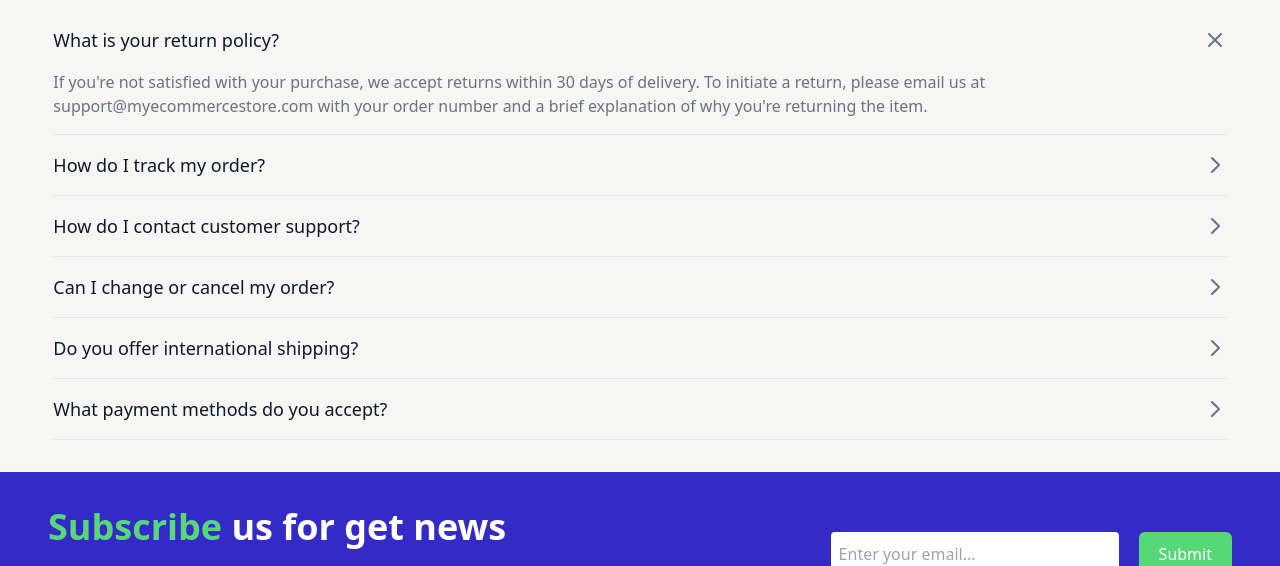
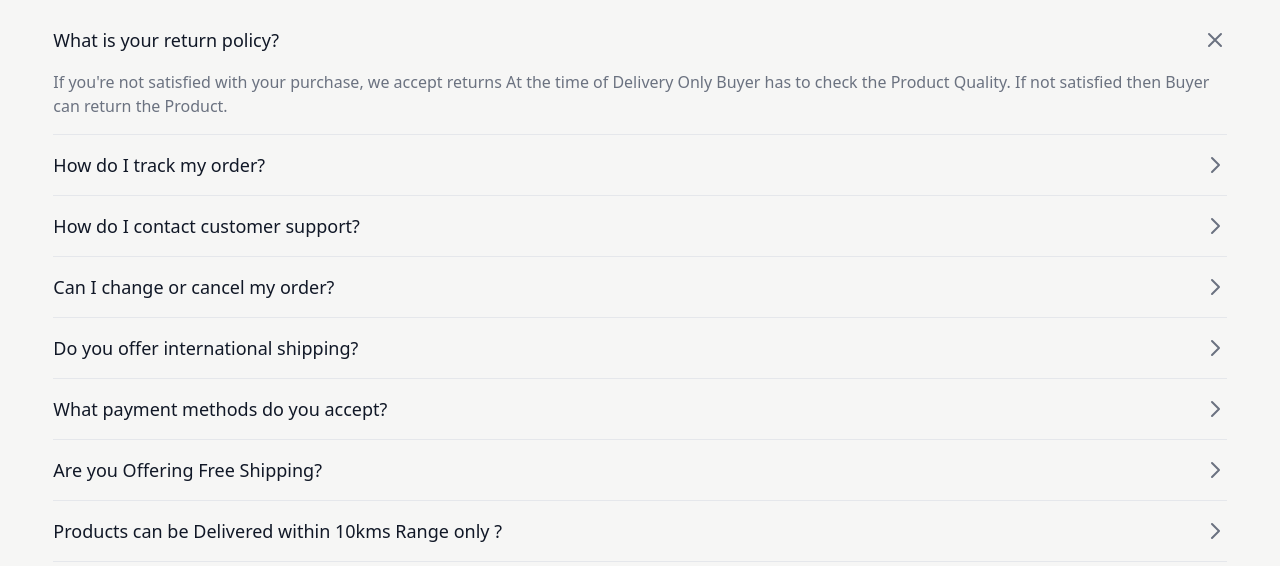
Before and after one commit to pesto-students/agrilyfe-p7team, a React app in the folder frontend/: page /faq in a window 1280 px wide. Both pictures are taken after a click on the button "What is your return policy?". Shown: the part 234-800 px from the top of the page. Built offline with nearby package versions, Linux system fonts and the light colour scheme; no server answers.

Commit message:
label changes

```diff
--- a/frontend/src/components/Checkout/Checkout.tsx
+++ b/frontend/src/components/Checkout/Checkout.tsx
@@ -271,6 +271,7 @@ const ShippingInfo = ({
 
         <div></div>
       </form>
+      <label>Product will be Delivered with in 10 Kms Range Only</label>
       <h5
         className="text-[18px] cursor-pointer inline-block"
         onClick={() => setUserInfo(!userInfo)}
--- a/frontend/src/components/Products/ProductDetails.tsx
+++ b/frontend/src/components/Products/ProductDetails.tsx
@@ -205,6 +205,9 @@ const ProductDetails = ({ data }: any) => {
                     Add to cart <AiOutlineShoppingCart className="ml-1" />
                   </span>
                 </div>
+                <div>
+                <p style={{color: "black"}} >Product will be Delivered with in 10 Kms Range</p>
+                  </div>
                 <div className="flex items-center pt-8">
                   <Link to={`/shop/preview/${data?.shop._id}`}>
                     <img
@@ -232,6 +235,7 @@ const ProductDetails = ({ data }: any) => {
                     </span>
                   </div>
                 </div>
+
               </div>
             </div>
           </div>
--- a/frontend/src/pages/FAQPage.tsx
+++ b/frontend/src/pages/FAQPage.tsx
@@ -72,9 +72,8 @@ const Faq = () => {
             <div className="mt-4">
               <p className="text-base text-gray-500">
                 If you're not satisfied with your purchase, we accept returns
-                within 30 days of delivery. To initiate a return, please email
-                us at support@myecommercestore.com with your order number and a
-                brief explanation of why you're returning the item.
+                At the time of Delivery Only Buyer has to check the Product Quality.
+                If not satisfied then Buyer can return the Product.
               </p>
             </div>
           )}
@@ -171,7 +170,7 @@ const Faq = () => {
             <div className="mt-4">
               <p className="text-base text-gray-500">
                 You can contact our customer support team by emailing us at
-                support@myecommercestore.com, or by calling us at (555) 123-4567
+                support@agrilyfe.com, or by calling us at (+91) 1234-456-789
                 between the hours of 9am and 5pm EST, Monday through Friday.
               </p>
             </div>
@@ -221,8 +220,7 @@ const Faq = () => {
               <p className="text-base text-gray-500">
                 Unfortunately, once an order has been placed, we are not able to
                 make changes or cancellations. If you no longer want the items
-                you've ordered, you can return them for a refund within 30 days
-                of delivery.
+                you've ordered, you can return them for a refund at the time of Delivery.
               </p>
             </div>
           )}
@@ -269,7 +267,7 @@ const Faq = () => {
           {activeTab === 6 && (
             <div className="mt-4">
               <p className="text-base text-gray-500">
-                Currently, we only offer shipping within the United States.
+                Currently, we only offer shipping within the India.
               </p>
             </div>
           )}
@@ -322,6 +320,98 @@ const Faq = () => {
             </div>
           )}
         </div>
+        <div className="border-b border-gray-200 pb-4">
+          <button
+            className="flex items-center justify-between w-full"
+            onClick={() => toggleTab(8)}
+          >
+            <span className="text-lg font-medium text-gray-900">
+              Are you Offering Free Shipping?
+            </span>
+            {activeTab === 8 ? (
+              <svg
+                className="h-6 w-6 text-gray-500"
+                fill="none"
+                viewBox="0 0 24 24"
+                stroke="currentColor"
+              >
+                <path
+                  strokeLinecap="round"
+                  strokeLinejoin="round"
+                  strokeWidth={2}
+                  d="M6 18L18 6M6 6l12 12"
+                />
+              </svg>
+            ) : (
+              <svg
+                className="h-6 w-6 text-gray-500"
+                fill="none"
+                viewBox="0 0 24 24"
+                stroke="currentColor"
+              >
+                <path
+                  strokeLinecap="round"
+                  strokeLinejoin="round"
+                  strokeWidth={2}
+                  d="M9 5l7 7-7 7"
+                />
+              </svg>
+            )}
+          </button>
+          {activeTab === 8 && (
+            <div className="mt-4">
+              <p className="text-base text-gray-500">
+               Yes, Within 10Kms we are Offering free shipping.
+              </p>
+            </div>
+          )}
+        </div>
+        <div className="border-b border-gray-200 pb-4">
+          <button
+            className="flex items-center justify-between w-full"
+            onClick={() => toggleTab(9)}
+          >
+            <span className="text-lg font-medium text-gray-900">
+              Products can be Delivered within 10kms Range only ?
+            </span>
+            {activeTab === 9 ? (
+              <svg
+                className="h-6 w-6 text-gray-500"
+                fill="none"
+                viewBox="0 0 24 24"
+                stroke="currentColor"
+              >
+                <path
+                  strokeLinecap="round"
+                  strokeLinejoin="round"
+                  strokeWidth={2}
+                  d="M6 18L18 6M6 6l12 12"
+                />
+              </svg>
+            ) : (
+              <svg
+                className="h-6 w-6 text-gray-500"
+                fill="none"
+                viewBox="0 0 24 24"
+                stroke="currentColor"
+              >
+                <path
+                  strokeLinecap="round"
+                  strokeLinejoin="round"
+                  strokeWidth={2}
+                  d="M9 5l7 7-7 7"
+                />
+              </svg>
+            )}
+          </button>
+          {activeTab === 9 && (
+            <div className="mt-4">
+              <p className="text-base text-gray-500">
+               Due to Product Life Span & Logistics Issues, we are able to Deliver within 10Kms Only.
+              </p>
+            </div>
+          )}
+        </div>
       </div>
     </div>
   );
```
